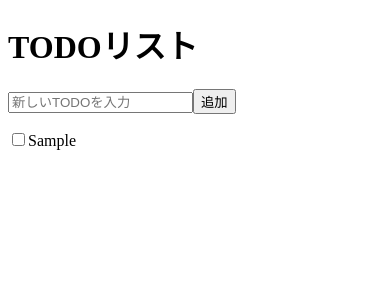
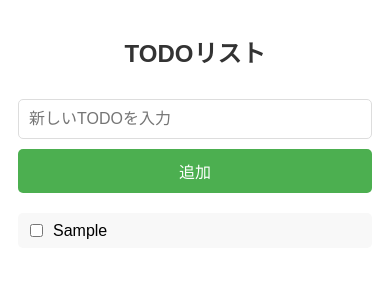
Before and after one commit to theMistletoe/nuxtjs-test-sample, a Nuxt app: page / in a window 390 px wide. Both pictures are taken after typing "Sample" into the empty fields and a click on the button "追加". Shown: the top 300 px of the page. Built offline with nearby package versions, Linux system fonts and the light colour scheme.

Commit message:
refactor: Improve styling and responsiveness of TODO list components

```diff
--- a/features/todo/TodoApp.vue
+++ b/features/todo/TodoApp.vue
@@ -1,5 +1,5 @@
 <template>
-  <div>
+  <div class="todo-app">
     <h1>TODOリスト</h1>
     <TodoForm @add-todo="addTodo" />
     <TodoList :todos="todos" @toggle-todo="toggleTodo" />
@@ -24,3 +24,28 @@ const toggleTodo = (id) => {
   }
 }
 </script>
+
+<style scoped>
+.todo-app {
+  max-width: 600px;
+  margin: 0 auto;
+  padding: 20px;
+  font-family: Arial, sans-serif;
+}
+
+h1 {
+  color: #333;
+  text-align: center;
+  margin-bottom: 30px;
+}
+
+@media (max-width: 600px) {
+  .todo-app {
+    padding: 10px;
+  }
+
+  h1 {
+    font-size: 24px;
+  }
+}
+</style>
--- a/features/todo/TodoForm.vue
+++ b/features/todo/TodoForm.vue
@@ -1,7 +1,7 @@
 <template>
-  <form @submit.prevent="submitForm">
-    <input v-model="title" type="text" placeholder="新しいTODOを入力" required>
-    <button type="submit">追加</button>
+  <form @submit.prevent="submitForm" class="todo-form">
+    <input v-model="title" type="text" placeholder="新しいTODOを入力" required class="todo-input">
+    <button type="submit" class="todo-button">追加</button>
   </form>
 </template>
 
@@ -16,3 +16,48 @@ const submitForm = () => {
   title.value = ''
 }
 </script>
+
+<style scoped>
+.todo-form {
+  display: flex;
+  margin-bottom: 20px;
+}
+
+.todo-input {
+  flex-grow: 1;
+  padding: 10px;
+  font-size: 16px;
+  border: 1px solid #ddd;
+  border-radius: 5px 0 0 5px;
+}
+
+.todo-button {
+  padding: 10px 20px;
+  font-size: 16px;
+  background-color: #4CAF50;
+  color: white;
+  border: none;
+  border-radius: 0 5px 5px 0;
+  cursor: pointer;
+  transition: background-color 0.3s;
+}
+
+.todo-button:hover {
+  background-color: #45a049;
+}
+
+@media (max-width: 600px) {
+  .todo-form {
+    flex-direction: column;
+  }
+
+  .todo-input {
+    border-radius: 5px;
+    margin-bottom: 10px;
+  }
+
+  .todo-button {
+    border-radius: 5px;
+  }
+}
+</style>
--- a/features/todo/TodoList.vue
+++ b/features/todo/TodoList.vue
@@ -1,10 +1,11 @@
 <template>
-  <ul>
-    <li v-for="todo in todos" :key="todo.id">
+  <ul class="todo-list">
+    <li v-for="todo in todos" :key="todo.id" class="todo-item">
       <input
         type="checkbox"
         :checked="todo.completed"
         @change="$emit('toggle-todo', todo.id)"
+        class="todo-checkbox"
       >
       <span :class="{ 'completed': todo.completed }">{{ todo.title }}</span>
     </li>
@@ -17,15 +18,37 @@ defineEmits(['toggle-todo'])
 </script>
 
 <style scoped>
-ul {
+.todo-list {
   list-style-type: none;
   padding: 0;
 }
-li {
-  margin-bottom: 10px;
+
+.todo-item {
+  display: flex;
+  align-items: center;
+  margin-bottom: 15px;
+  background-color: #f8f8f8;
+  padding: 10px;
+  border-radius: 5px;
+  transition: background-color 0.3s;
 }
+
+.todo-item:hover {
+  background-color: #f0f0f0;
+}
+
+.todo-checkbox {
+  margin-right: 10px;
+}
+
 .completed {
   text-decoration: line-through;
   color: #888;
 }
+
+@media (max-width: 600px) {
+  .todo-item {
+    padding: 8px;
+  }
+}
 </style>
```
